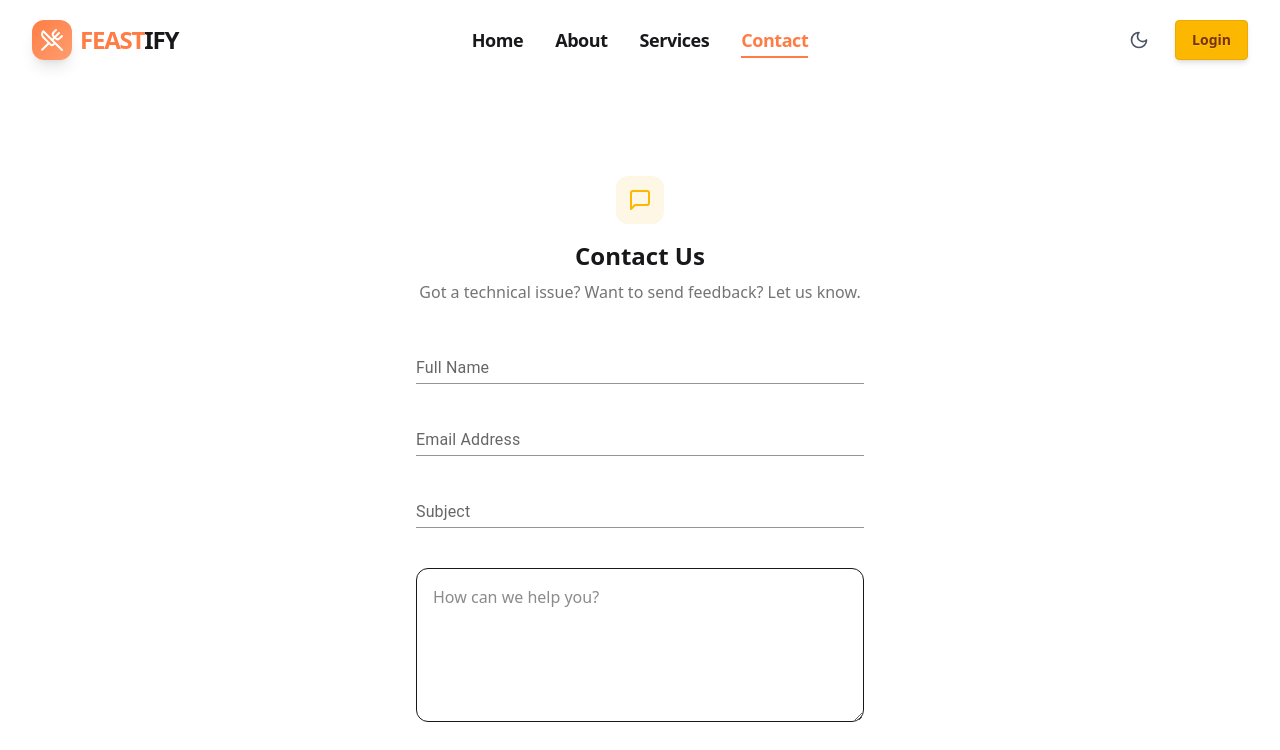
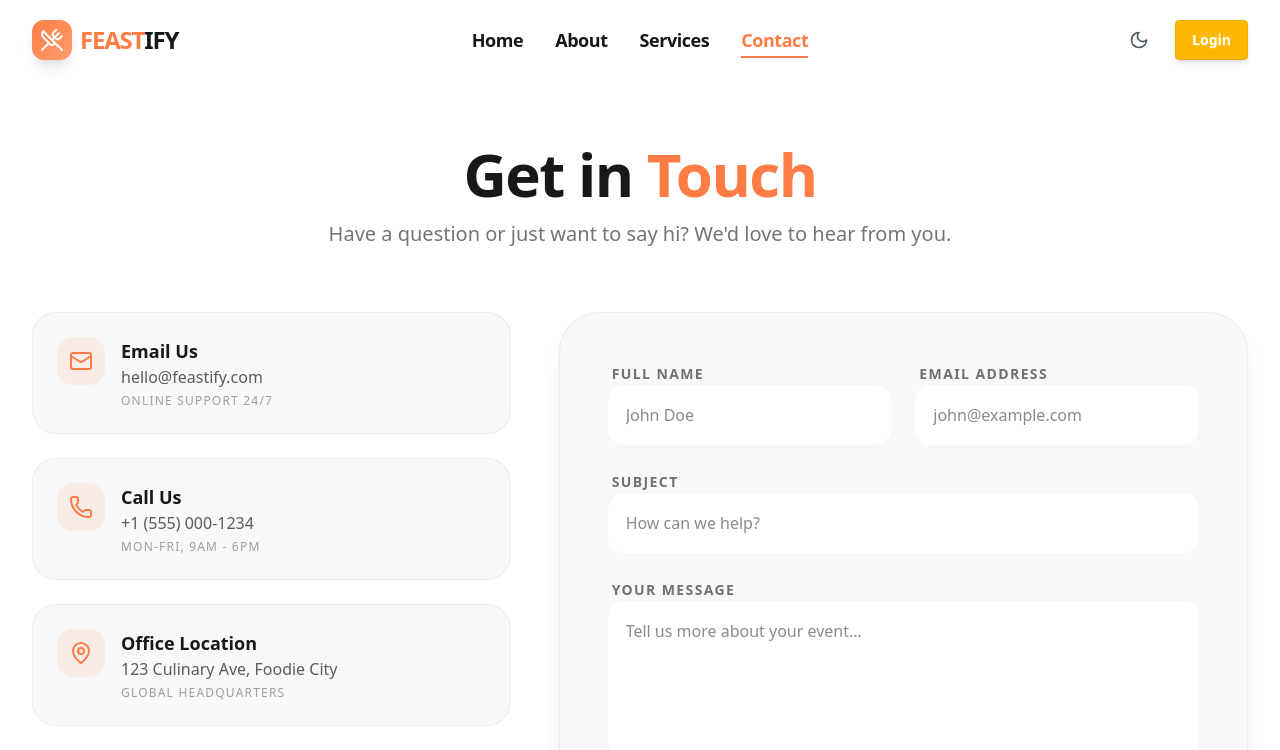
Before and after one commit to adwaithpvk45/Catering_App, a React (Vite) app in the folder frontend/: page /contact in a window 1280 px wide. Shown: the top 750 px of the page. Built offline with nearby package versions, Linux system fonts and the light colour scheme.

Commit message:
feat: add core UI components including Contact page, AboutUs, Menu, Navbar, and AboutPage layouts

```diff
--- a/frontend/src/Components/AboutUs.jsx
+++ b/frontend/src/Components/AboutUs.jsx
@@ -13,7 +13,7 @@ function AboutUs() {
               </h1>
             </div>
             <div className='pt-15 flex justify-end'>
-            <Link to={"/About"}><button className="btn hover:btn-soft w-30 btn-warning">Learn more</button></Link>
+            <Link to={"/About"}><button className="btn hover:btn-soft w-30 btn-warning text-white">Learn more</button></Link>
             </div>
             </div>
 
@@ -37,7 +37,7 @@ function AboutUs() {
             <img src='/pizzaguy.png' alt='Chef' className='max-h-100' />
             </div>
             <div className='pt-15 lg:hidden text-end'>
-            <button className="btn btn-ghost w-30 btn-warning ">Learn more</button>
+            <button className="btn btn-ghost w-30 btn-warning text-white ">Learn more</button>
             </div>
         </div>
     </div>
--- a/frontend/src/Components/Menu.jsx
+++ b/frontend/src/Components/Menu.jsx
@@ -22,7 +22,7 @@ function Menu() {
     <h2 className="card-title">{item.title}</h2>
     <p>{item.description}</p>
     <div className="card-actions justify-end">
-    <Link><button className="btn btn-warning btn-xs sm:btn-sm md:btn-md hover:bg-white hover:text-black">Explore</button></Link>
+    <Link><button className="btn btn-warning text-white btn-xs sm:btn-sm md:btn-md hover:bg-white hover:text-black">Explore</button></Link>
      </div>
   </div>
 </div>
@@ -31,7 +31,7 @@ function Menu() {
     }
     </div>
     <div className='flex justify-center lg:justify-end p-3  '>
-    <Link to={"/food"}><button className="btn btn-warning btn-xs sm:btn-sm md:btn-md ">View All</button></Link>
+    <Link to={"/food"}><button className="btn btn-warning text-white btn-xs sm:btn-sm md:btn-md ">View All</button></Link>
     </div>
 
    </div>
--- a/frontend/src/Components/Navbar.jsx
+++ b/frontend/src/Components/Navbar.jsx
@@ -126,7 +126,7 @@ function Navbar() {
 
         <Link to={"/login"}>
           <button
-            className={`btn btn-warning shadow-md transition-all duration-300 ${scrolled ? 'btn-sm sm:btn-md' : 'btn-md'}`}
+            className={`btn btn-warning text-white shadow-md transition-all duration-300 ${scrolled ? 'btn-sm sm:btn-md' : 'btn-md'}`}
             style={{ visibility: locationPath || role ? "hidden" : "visible" }}
           >
             Login
--- a/frontend/src/Pages/AboutPage.jsx
+++ b/frontend/src/Pages/AboutPage.jsx
@@ -185,7 +185,7 @@ function AboutPage() {
         <div className="max-w-4xl mx-auto px-4">
           <h2 className="text-3xl md:text-5xl font-black mb-8">Ready to make your next event <span className="text-[#FF7D44]">Unforgettable?</span></h2>
           <div className="flex flex-wrap justify-center gap-4">
-            <Link to="/services" className="btn btn-warning px-8 rounded-xl text-lg font-bold">
+            <Link to="/services" className="btn btn-warning text-white px-8 rounded-xl text-lg font-bold">
               Explore Services
             </Link>
             <Link to="/contact" className="btn btn-outline px-8 rounded-xl text-lg font-bold">
--- a/frontend/src/Pages/Contact.jsx
+++ b/frontend/src/Pages/Contact.jsx
@@ -1,31 +1,97 @@
-import { TextareaAutosize, TextField } from '@mui/material';
+import React from 'react';
 import { Field, Form, Formik } from 'formik';
-import { CookingPot, EyeOff, MessageSquare, Loader2 } from 'lucide-react';
-import React from 'react'
-import { Link } from 'react-router-dom';
+import {
+  MessageSquare,
+  Loader2,
+  Mail,
+  Phone,
+  MapPin,
+  Clock,
+  Send
+} from 'lucide-react';
 import toast from 'react-hot-toast';
+import { motion } from 'framer-motion';
 import { submitComplaint } from '../api/public/complaints';
 
-function Contact() {
-
-
-  return (
-      <div className='min-h-screen grid pt-10'>
-      <div className='flex flex-col justify-center items-center p-6 sm:p-12'>
-       <div className='w-full max-w-md space-y-8'>
-        <div className='text-center mb-8'>
-          <div className="flex flex-col items-center gap-2 group">
-            <div className='size-12 rounded-xl bg-warning/10 flex items-center justify-center group-hover:bg-warning/20 transition-colors'>
-                <MessageSquare className='size-6 text-warning'/>
+const ContactInfoCard = ({ icon: Icon, title, detail, subDetail }) => (
+  <div className="flex gap-4 p-6 rounded-3xl bg-base-200 border border-base-content/5 hover:border-[#FF7D44]/30 transition-all duration-300 group">
+    <div className="size-12 rounded-2xl bg-[#FF7D44]/10 flex items-center justify-center text-[#FF7D44] group-hover:bg-[#FF7D44] group-hover:text-white transition-colors duration-300">
+      <Icon className="size-6" />
     </div>
-            <h1 className='text-2xl font-bold mt-2'>Contact Us</h1>
-            <p className='text-base-content/60'>Got a technical issue? Want to send feedback? Let us know.</p>
+    <div>
+      <h3 className="font-bold text-lg">{title}</h3>
+      <p className="text-base-content/70 font-medium">{detail}</p>
+      {subDetail && <p className="text-xs text-base-content/40 mt-1 uppercase tracking-widest">{subDetail}</p>}
     </div>
   </div>
+);
+
+function Contact() {
+  return (
+    <div className="bg-base-100 text-base-content min-h-screen py-20 px-4 sm:px-6 lg:px-8 transition-colors duration-300">
+      <div className="max-w-7xl mx-auto">
+
+        {/* Header Section */}
+        <div className="text-center mb-16">
+          <motion.div
+            initial={{ opacity: 0, y: 20 }}
+            animate={{ opacity: 1, y: 0 }}
+            transition={{ duration: 0.5 }}
+          >
+            <h1 className="text-4xl md:text-6xl font-black tracking-tight mb-4">
+              Get in <span className="text-[#FF7D44]">Touch</span>
+            </h1>
+            <p className="text-xl text-base-content/60 max-w-2xl mx-auto font-medium">
+              Have a question or just want to say hi? We'd love to hear from you.
+            </p>
+          </motion.div>
+        </div>
+
+        <div className="grid grid-cols-1 lg:grid-cols-12 gap-12 items-start">
+
+          {/* Left Side: Contact Info */}
+          <motion.div
+            className="lg:col-span-5 space-y-6"
+            initial={{ opacity: 0, x: -30 }}
+            animate={{ opacity: 1, x: 0 }}
+            transition={{ duration: 0.6, delay: 0.2 }}
+          >
+            <ContactInfoCard
+              icon={Mail}
+              title="Email Us"
+              detail="hello@feastify.com"
+              subDetail="Online Support 24/7"
+            />
+            <ContactInfoCard
+              icon={Phone}
+              title="Call Us"
+              detail="+1 (555) 000-1234"
+              subDetail="Mon-Fri, 9am - 6pm"
+            />
+            <ContactInfoCard
+              icon={MapPin}
+              title="Office Location"
+              detail="123 Culinary Ave, Foodie City"
+              subDetail="Global Headquarters"
+            />
+            <ContactInfoCard
+              icon={Clock}
+              title="Business Hours"
+              detail="Always Open for Bookings"
+              subDetail="Service available 365 days"
+            />
+          </motion.div>
+
+          {/* Right Side: Form */}
+          <motion.div
+            className="lg:col-span-7 bg-base-200 p-8 sm:p-12 rounded-[2.5rem] shadow-xl border border-base-content/5"
+            initial={{ opacity: 0, x: 30 }}
+            animate={{ opacity: 1, x: 0 }}
+            transition={{ duration: 0.6, delay: 0.2 }}
+          >
             <Formik
               initialValues={{ fullName: '', email: '', subject: '', message: '' }}
               onSubmit={async (values, { setSubmitting, resetForm }) => {
-            // 1. Manual Validation Check
                 let errorMessage = "";
                 if (!values.fullName) errorMessage = "Name is required";
                 else if (!values.email) errorMessage = "Email is required";
@@ -33,83 +99,90 @@ function Contact() {
                 else if (!values.subject) errorMessage = "Subject is required";
                 else if (!values.message) errorMessage = "Message is required";
 
-            // 2. If there's an error, show toast and STOP
                 if (errorMessage) {
-              toast.error(errorMessage, { duration: 3000 });
+                  toast.error(errorMessage);
                   setSubmitting(false);
-              return; // <--- This prevents the API from being called
+                  return;
                 }
 
-            // 3. If validation passes, call the API
                 try {
                   const res = await submitComplaint(values);
-              toast.success(res.message || "Complaint submitted successfully!", {
-                duration: 4000,
-                position: 'top-center'
-              });
-              resetForm({ values: { fullName: '', email: '', subject: '', message: '' } });
+                  toast.success(res.message || "Message sent successfully!");
+                  resetForm();
                 } catch (error) {
-              toast.error(error.message || "Failed to submit complaint.", {
-                duration: 4000
-              });
+                  toast.error(error.message || "Failed to send message.");
                 } finally {
                   setSubmitting(false);
                 }
               }}
             >
               {({ handleSubmit, isSubmitting }) => (
-            <Form className='space-y-6' onSubmit={handleSubmit}>
-              <div>
-                <Field name="fullName">
-                  {({ field }) => (
-                    <TextField {...field} value={field.value || ''} className="w-full" variant="standard" label="Full Name" />
-                  )}
-                </Field>
+                <Form className="space-y-6" onSubmit={handleSubmit}>
+                  <div className="grid grid-cols-1 md:grid-cols-2 gap-6">
+                    <div className="space-y-2">
+                      <label className="text-sm font-bold ml-1 opacity-60 uppercase tracking-widest">Full Name</label>
+                      <Field
+                        name="fullName"
+                        placeholder="John Doe"
+                        className="w-full bg-base-100 border-2 border-transparent focus:border-[#FF7D44] p-4 rounded-2xl outline-none transition-all font-medium"
+                      />
                     </div>
-              <div>
-                <Field name="email">
-                  {({ field }) => (
-                    <TextField {...field} value={field.value || ''} className="w-full" variant="standard" type="email" label="Email Address" />
-                  )}
-                </Field>
+                    <div className="space-y-2">
+                      <label className="text-sm font-bold ml-1 opacity-60 uppercase tracking-widest">Email Address</label>
+                      <Field
+                        name="email"
+                        type="email"
+                        placeholder="john@example.com"
+                        className="w-full bg-base-100 border-2 border-transparent focus:border-[#FF7D44] p-4 rounded-2xl outline-none transition-all font-medium"
+                      />
                     </div>
-              <div>
-                <Field name="subject">
-                  {({ field }) => (
-                    <TextField {...field} value={field.value || ''} className="w-full" variant="standard" label="Subject" />
-                  )}
-                </Field>
                   </div>
-              <div>
+
+                  <div className="space-y-2">
+                    <label className="text-sm font-bold ml-1 opacity-60 uppercase tracking-widest">Subject</label>
+                    <Field
+                      name="subject"
+                      placeholder="How can we help?"
+                      className="w-full bg-base-100 border-2 border-transparent focus:border-[#FF7D44] p-4 rounded-2xl outline-none transition-all font-medium"
+                    />
+                  </div>
+
+                  <div className="space-y-2">
+                    <label className="text-sm font-bold ml-1 opacity-60 uppercase tracking-widest">Your Message</label>
                     <Field name="message">
                       {({ field }) => (
-                    <TextareaAutosize
+                        <textarea
                           {...field}
-                      value={field.value || ''}
-                      minRows={5}
-                      placeholder="How can we help you?"
-                      className="w-full p-4 border rounded-xl mt-4 focus:outline-warning"
+                          rows={5}
+                          placeholder="Tell us more about your event..."
+                          className="w-full bg-base-100 border-2 border-transparent focus:border-[#FF7D44] p-4 rounded-2xl outline-none transition-all font-medium resize-none"
                         />
                       )}
                     </Field>
                   </div>
-              <button className="btn btn-warning w-full" type="submit" disabled={isSubmitting}>
+
+                  <button
+                    className="btn btn-warning text-white w-full py-4 h-auto text-lg font-black tracking-tight rounded-2xl shadow-lg shadow-orange-200/20 group overflow-hidden relative"
+                    type="submit"
+                    disabled={isSubmitting}
+                  >
                     {isSubmitting ? (
-                  <>
-                    <Loader2 className='size-5 animate-spin mr-2'/>
-                    Submitting...
-                  </>
+                      <Loader2 className="size-6 animate-spin mx-auto" />
                     ) : (
-                  "Send Message"
+                      <span className="flex items-center justify-center gap-2">
+                        Send Message
+                        <Send className="size-5 group-hover:translate-x-1 group-hover:-translate-y-1 transition-transform" />
+                      </span>
                     )}
                   </button>
                 </Form>
               )}
             </Formik>
+          </motion.div>
         </div>
       </div>
     </div>
-  )
+  );
 }
 
-export default Contact
+export default Contact;
```
Lines whose indentation alone changed are shown as unchanged.
